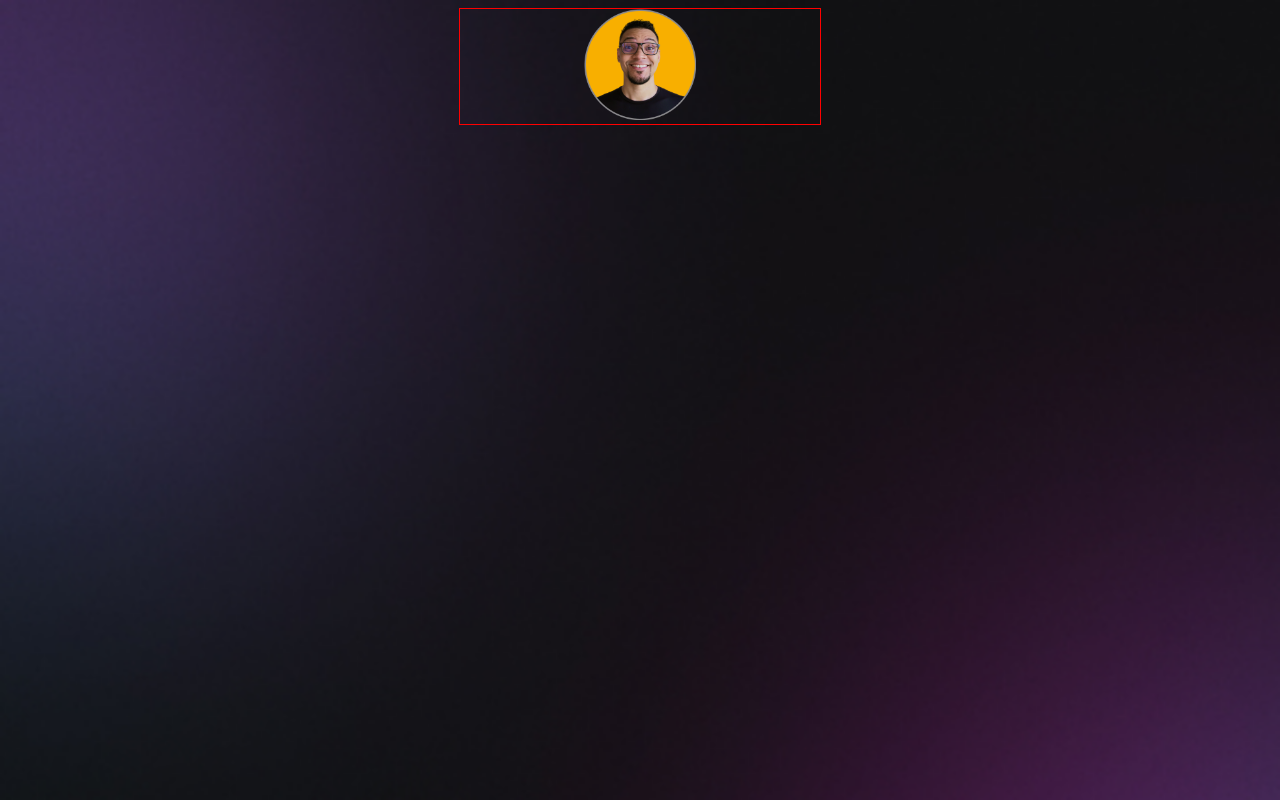
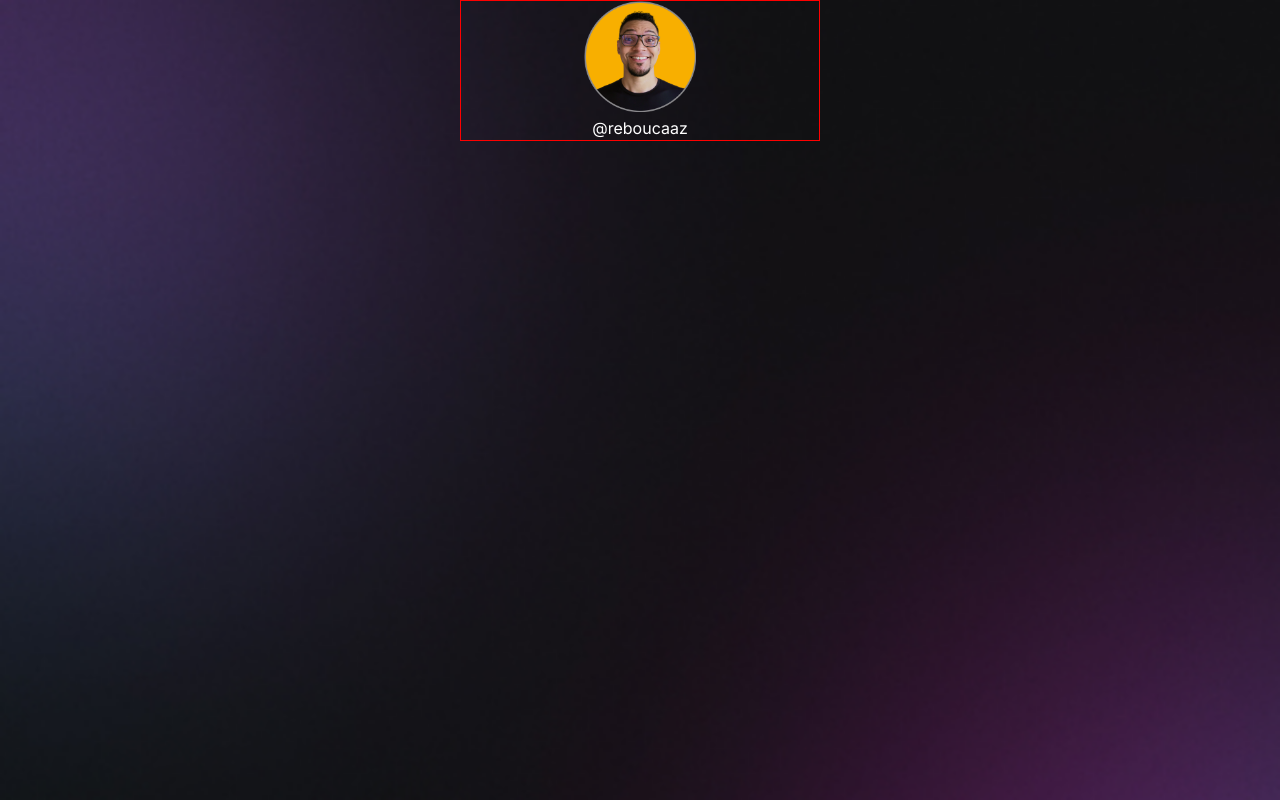
Before and after one commit to gugs-dev/projetoteste, a plain HTML site: page index.html in a window 1280 px wide. Drawn offline with Linux system fonts and the light colour scheme.

Commit message:
commit 25/02

```diff
--- a/index.html
+++ b/index.html
@@ -1,6 +1,11 @@
 <!doctype html>
 <html lang="pt-br">
   <head>
+
+  <link rel="preconnect" href="https://fonts.googleapis.com">
+  <link rel="preconnect" href="https://fonts.gstatic.com" crossorigin>
+  <link href="https://fonts.googleapis.com/css2?family=Inter:opsz@14..32&display=swap" rel="stylesheet">
+
     <meta charset="UTF-8" />
     <meta name="viewport" content="width=device-width, initial-scale=1.0" />
     <title>DevLinks</title>
@@ -11,6 +16,7 @@
     <div id="container">
         <div id="profile">
           <img src="./assets/avatar.png" alt="preguiça de descrever">
+          <p>@reboucaaz</p>
         </div>
     </div>
 
--- a/style.css
+++ b/style.css
@@ -1,3 +1,10 @@
+* {
+  padding: 0px;
+  margin: 0px;
+  box-sizing: border-box;
+}
+
+
 body {
   /*
   background-image: url(./bg-mobile.jpg);
@@ -9,6 +16,15 @@
   /* background color image repeat position/size */
   background: url(assets/bg-mobile.jpg) no-repeat top center/cover;
 }
+
+body * {
+  font-family: "Inter", sans-serif;
+  font-optical-sizing: auto;
+  font-weight: 400;
+  font-style: normal;
+  color: white;
+}
+
 
 #container {
   width: 360px;
@@ -23,3 +39,8 @@
 #profile img {
   width: 112px;
 }
+
+#profile p {
+  font-weight: 500;
+  line-height: 24px;
+}
```
